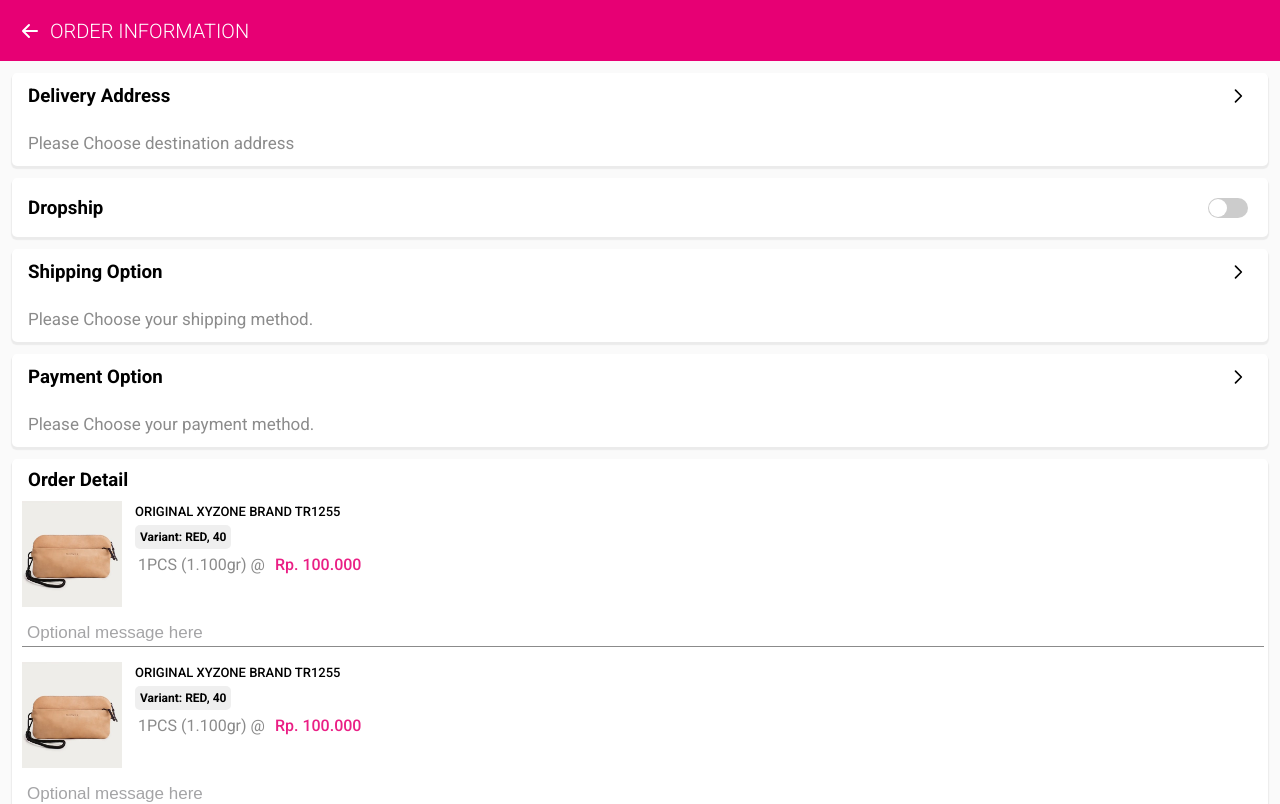
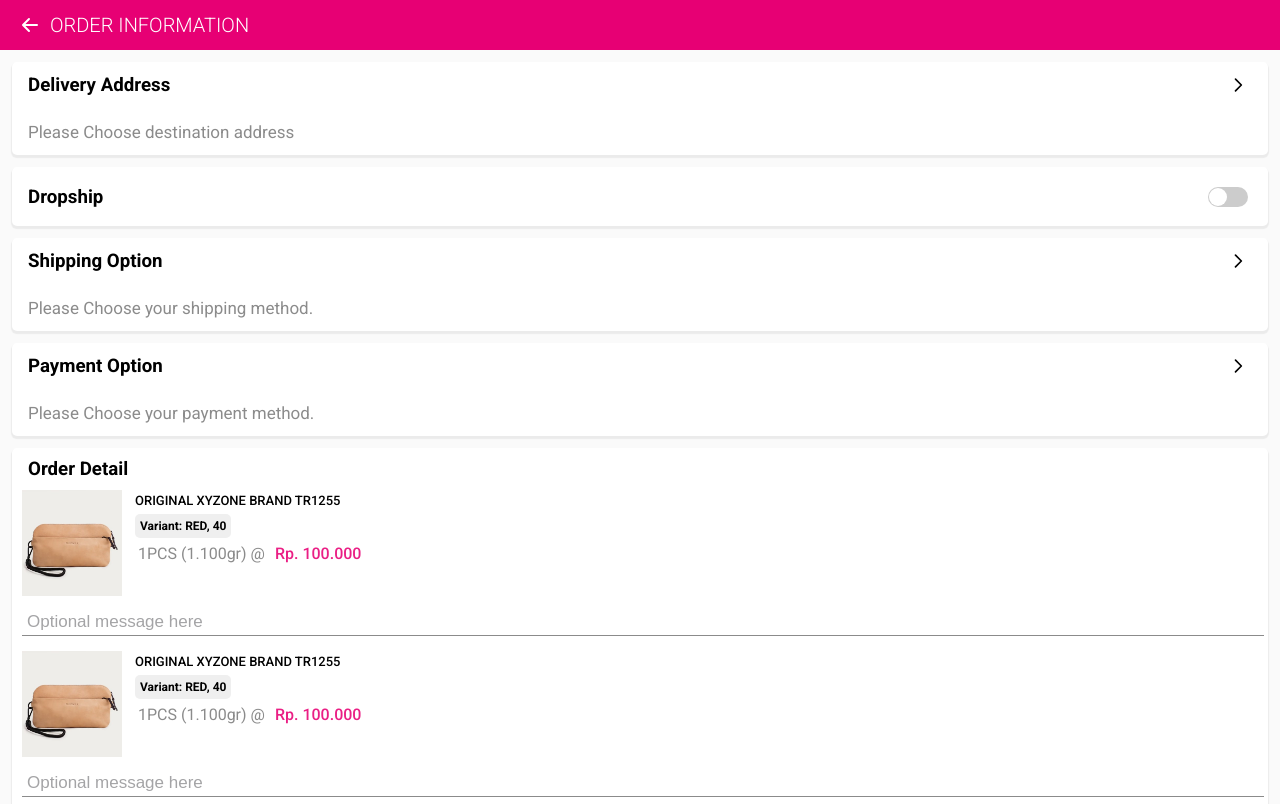
Before and after one commit to slowdivesun/react-page-shivam, a React (Create React App) app: page / in a window 1280 px wide. Shown: the top 804 px of the page. Built offline with nearby package versions, Linux system fonts and the light colour scheme.

Commit message:
topbar height

```diff
--- a/src/Components/Bar/index.css
+++ b/src/Components/Bar/index.css
@@ -7,7 +7,7 @@
     height: 30px;
     column-gap: 5px;
     color: white;
-    height: 51px;
+    height: 40px;
     font-size: 20px;
     position: sticky;
     top: 0px;
```
